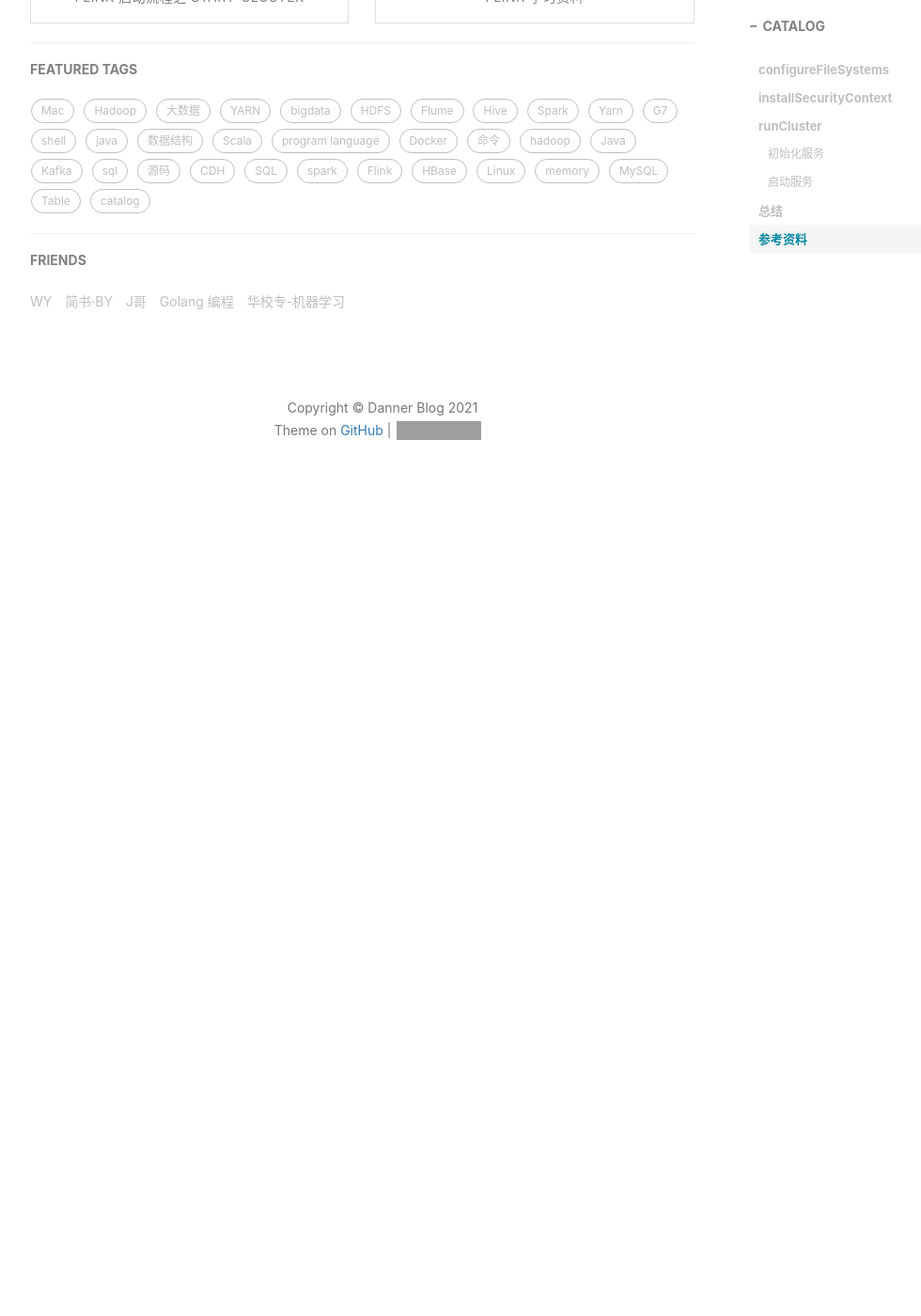
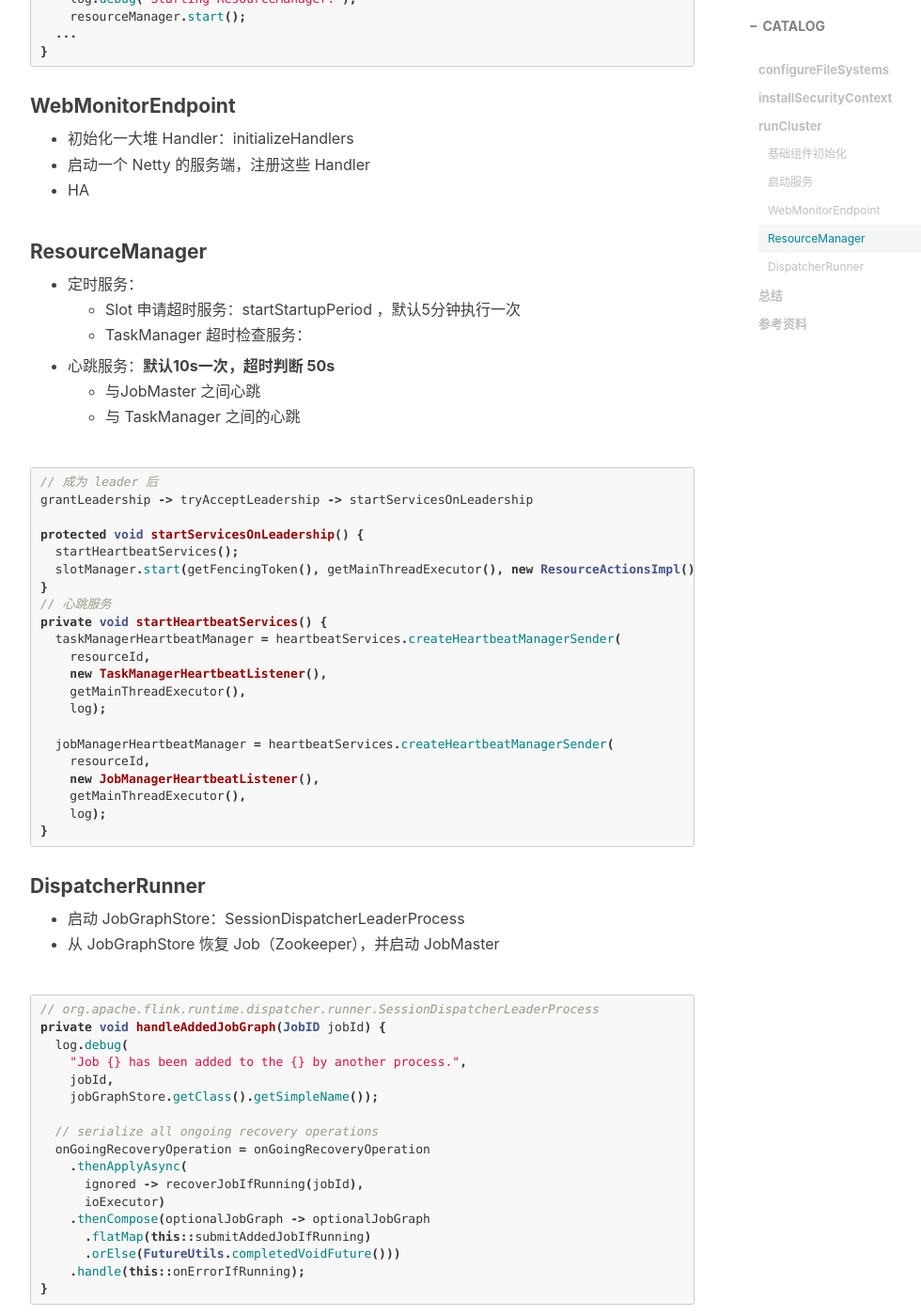
Before and after one commit to vendanner/vendanner.github.io, a Jekyll site: the page built from _posts/2020-06-04-Flink 启动流程之 JobManager.md, in a window 1280 px wide and 1400 px high, scrolled down 10131 px. Shown: the whole window at 94% size, without its empty margins (233-1213 px from the left). Built offline with Jekyll 4.4.1, drawn with Linux system fonts in a browser that asks for light colours; nearby versions of some CDN libraries; comment, search, counter and statistics services are not loaded; before the commit the page ends 10693 px from its top, so only the background shows below that; some of the changed text lies outside the part shown; grey boxes are pictures that could not be loaded.

Commit message:
Update 2020-06-04-Flink 启动流程之 JobManager.md

````diff
--- a/_posts/2020-06-04-Flink 启动流程之 JobManager.md
+++ b/_posts/2020-06-04-Flink 启动流程之 JobManager.md
@@ -238,13 +238,14 @@
 ```java
 private void runCluster(Configuration configuration) throws Exception {
   synchronized (lock) {
+    // 启动基础组件，在 ResourceManager、JobMaster 中都会使用
     initializeServices(configuration);
     // write host information into configuration
     configuration.setString(JobManagerOptions.ADDRESS, commonRpcService.getAddress());
     configuration.setInteger(JobManagerOptions.PORT, commonRpcService.getPort());
-    // initializeServices 初始化之后，create 去启动服务
+    // 创建工厂类
     final DispatcherResourceManagerComponentFactory dispatcherResourceManagerComponentFactory = createDispatcherResourceManagerComponentFactory(configuration);
-
+    // 工厂类去启动服务
     clusterComponent = dispatcherResourceManagerComponentFactory.create(
       configuration,
       ioExecutor,
@@ -259,7 +260,7 @@
   }
 ```
 
-#### 初始化服务
+#### 基础组件初始化
 
 ```java
 protected void initializeServices(Configuration configuration) throws Exception {
@@ -273,17 +274,19 @@
     // update the configuration used to create the high availability services
     configuration.setString(JobManagerOptions.ADDRESS, commonRpcService.getAddress());
     configuration.setInteger(JobManagerOptions.PORT, commonRpcService.getPort());
-		// HA 服务
+		// 线程池，线程数 = CPU 核数
     ioExecutor = Executors.newFixedThreadPool(
       Hardware.getNumberCPUCores(),
       new ExecutorThreadFactory("cluster-io"));
+    // HA 组件，生产一般为 Zookeeper 实现，
+	  // 容器化的环境中不需要，Yarn/k8s 自动会重启失败的进程
     haServices = createHaServices(configuration, ioExecutor);
-    // blob 服务
+    // 负责文件：app jar、依赖jar、配置文件
     blobServer = new BlobServer(configuration, haServices.createBlobStore());
     blobServer.start();
-    // 心跳
+    // 心跳服务：ResourceManager、JobMaster、TaskManager 俩俩之间互发心跳
     heartbeatServices = createHeartbeatServices(configuration);
-    // metric
+    // metric 服务
     metricRegistry = createMetricRegistry(configuration);
 
     final RpcService metricQueryServiceRpcService = MetricUtils.startMetricsRpcService(configuration, bindAddress);
@@ -295,12 +298,40 @@
       metricRegistry,
       hostname,
       ConfigurationUtils.getSystemResourceMetricsProbingInterval(configuration));
+    // 初始化一个用来存储 ExecutionGraph 的 Store, 实现是：FileArchivedExecutionGraphStore
     archivedExecutionGraphStore = createSerializableExecutionGraphStore(configuration, commonRpcService.getScheduledExecutor());
   }
 }
 ```
 
+基础组件包含：
+
+- 线程池：ioExecutor
+- HA 组件：haServices，生产上一般基于 `Zookeeper` 实现
+- 负责文件：BlobServer，app jar、依赖jar、配置文件等
+- 心跳服务：HeartbeatServices，ResourceManager、JobMaster、TaskManager 俩俩之间会互发心跳
+- metric 服务
+
 #### 启动服务
+
+基础组件启动后，开始启动 `JobManager` 进程中三个重要的服务：`ResourceManager`、`DispatcherRunner`、`JobMaster`、`WebMonitorEndpoint`
+
+- `WebMonitorEndpoint`：Rest API 调用，Flink Job 对外的 Http 接口
+- `ResourceManager`：Job 的资源管理，向 Yarn 申请资源，并分配为 JobMaster
+- `DispatcherRunner`：负责接收用户提交的 JobGragh, 然后启动一个 JobMaster
+- `JobMaster`：任务调度和管理
+
+在启动时先各自的创建工厂，然后使用工厂类启动各自的服务。
+
+- `ResourceManager`：StandaloneResourceManagerFactory
+- `WebMonitorEndpoint`：JobRestEndpointFactory
+- `DispatcherRunner`：DefaultDispatcherRunnerFactory
+
+启动的服务如下：
+
+- `ResourceManager`：StandaloneResourceManager
+- `WebMonitorEndpoint`：DispatcherRestEndpoint
+- `DispatcherRunner`：DefaultDispatcherRunner
 
 `DispatcherResourceManagerComponentFactory` 是抽象类，不同集群运行执行不同的方法。本例是 ` StandaloneSession` ，注意观察传进去的 `ResourceManagerFactory`
 
@@ -399,7 +426,7 @@
       metricFetcher,
       highAvailabilityServices.getClusterRestEndpointLeaderElectionService(),
       fatalErrorHandler);
-    // REST 启动
+    // webMonitorEndpoint 启动
     log.debug("Starting Dispatcher REST endpoint.");
     webMonitorEndpoint.start();
 
@@ -430,8 +457,8 @@
       fatalErrorHandler,
       historyServerArchivist,
       metricRegistry.getMetricQueryServiceGatewayRpcAddress());
-    // 调度器启动 加载 jobGraph
     log.debug("Starting Dispatcher.");
+    // DispatcherRunner 加载 jobGraph，createDispatcherRunner 内部中启动
     dispatcherRunner = dispatcherRunnerFactory.createDispatcherRunner(
       highAvailabilityServices.getDispatcherLeaderElectionService(),
       fatalErrorHandler,
@@ -439,21 +466,74 @@
       ioExecutor,
       rpcService,
       partialDispatcherServices);
-    // 资源管理器启动
+    // ResourceManager 启动
     log.debug("Starting ResourceManager.");
     resourceManager.start();
+  ...
+}
+```
 
-    resourceManagerRetrievalService.start(resourceManagerGatewayRetriever);
-    dispatcherLeaderRetrievalService.start(dispatcherGatewayRetriever);
+#### WebMonitorEndpoint
 
-    return new DispatcherResourceManagerComponent(
-      dispatcherRunner,
-      resourceManager,
-      dispatcherLeaderRetrievalService,
-      resourceManagerRetrievalService,
-      webMonitorEndpoint);
-  }
-  ...
+- 初始化一大堆 Handler：initializeHandlers
+- 启动一个 Netty 的服务端，注册这些 Handler
+- HA
+
+#### ResourceManager
+
+- 定时服务：
+  - Slot 申请超时服务：startStartupPeriod ，默认5分钟执行一次
+  - TaskManager 超时检查服务：
+- 心跳服务：**默认10s一次，超时判断 50s**
+  - 与JobMaster 之间心跳
+  - 与 TaskManager 之间的心跳
+
+```java
+// 成为 leader 后
+grantLeadership -> tryAcceptLeadership -> startServicesOnLeadership
+
+protected void startServicesOnLeadership() {
+  startHeartbeatServices();
+  slotManager.start(getFencingToken(), getMainThreadExecutor(), new ResourceActionsImpl());
+}
+// 心跳服务
+private void startHeartbeatServices() {
+  taskManagerHeartbeatManager = heartbeatServices.createHeartbeatManagerSender(
+    resourceId,
+    new TaskManagerHeartbeatListener(),
+    getMainThreadExecutor(),
+    log);
+
+  jobManagerHeartbeatManager = heartbeatServices.createHeartbeatManagerSender(
+    resourceId,
+    new JobManagerHeartbeatListener(),
+    getMainThreadExecutor(),
+    log);
+}
+```
+
+#### DispatcherRunner
+
+- 启动 JobGraphStore：SessionDispatcherLeaderProcess
+- 从 JobGraphStore 恢复 Job（Zookeeper），并启动 JobMaster
+
+```java
+// org.apache.flink.runtime.dispatcher.runner.SessionDispatcherLeaderProcess
+private void handleAddedJobGraph(JobID jobId) {
+  log.debug(
+    "Job {} has been added to the {} by another process.",
+    jobId,
+    jobGraphStore.getClass().getSimpleName());
+
+  // serialize all ongoing recovery operations
+  onGoingRecoveryOperation = onGoingRecoveryOperation
+    .thenApplyAsync(
+      ignored -> recoverJobIfRunning(jobId),
+      ioExecutor)
+    .thenCompose(optionalJobGraph -> optionalJobGraph
+      .flatMap(this::submitAddedJobIfRunning)
+      .orElse(FutureUtils.completedVoidFuture()))
+    .handle(this::onErrorIfRunning);
 }
 ```
 
````
Also changed, not shown: other parts of _posts/2020-06-04-Flink 启动流程之 JobManager.md (+0 -4 lines).
